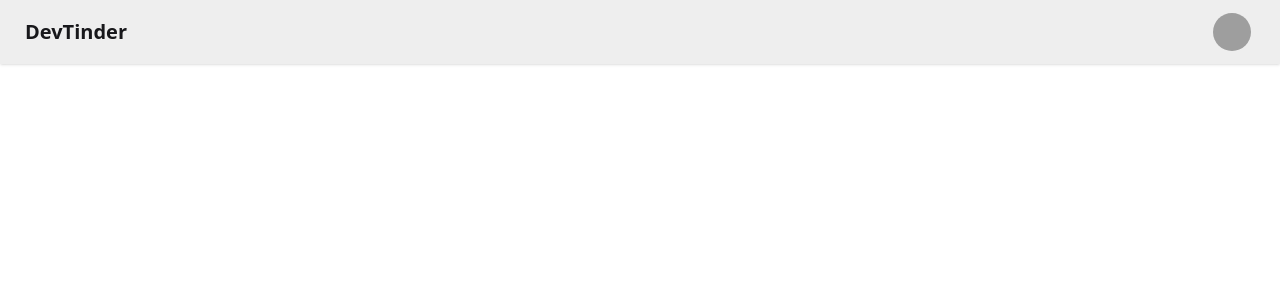
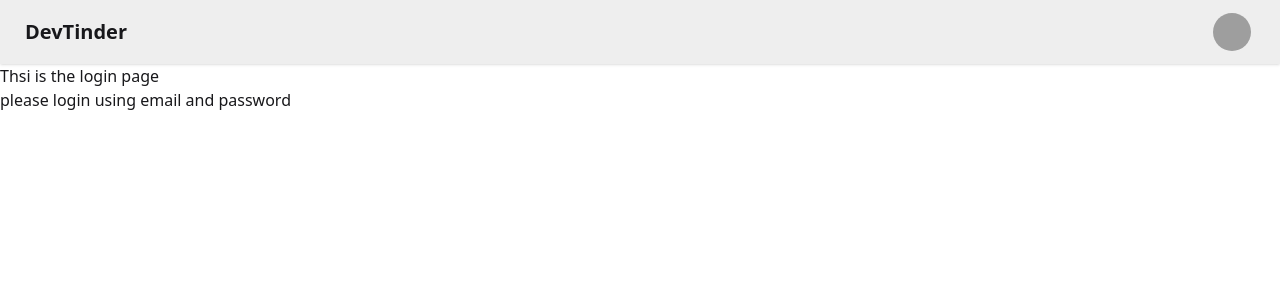
Before and after one commit to LokeshKandpal/DevTinder--Frontend, a React (Vite) app: page /login in a window 1280 px wide. Shown: the top 300 px of the page. Built offline with nearby package versions, Linux system fonts and the light colour scheme; grey boxes are pictures that could not be loaded.

Commit message:
routing setup of Body component

```diff
--- a/package.json
+++ b/package.json
@@ -13,6 +13,7 @@
     "@tailwindcss/vite": "^4.1.13",
     "react": "^19.1.1",
     "react-dom": "^19.1.1",
+    "react-router": "^7.9.3",
     "tailwindcss": "^4.1.13"
   },
   "devDependencies": {
--- a/src/App.jsx
+++ b/src/App.jsx
@@ -1,5 +1,10 @@
+import { BrowserRouter, Route, Routes } from 'react-router'
+import './App.css'
+import { NavBar } from './components/NavBar'
+import Body from './components/Body'
+import Login from './components/Login'
+import Profile from './components/Profile'
 
-import './App.css'
 
 function App() {
 
@@ -7,37 +12,15 @@ function App() {
   return (
     <>
 
+      <BrowserRouter>
+        <Routes>
+            <Route path="/" element={<Body />}>
+              <Route path='/login' element={<Login />}/>
+              <Route path='/profile' element={<Profile/>} />
+            </Route>
+        </Routes>
 
-     <div className="navbar bg-base-300 shadow-sm">
-  <div className="flex-1">
-    <a className="btn btn-ghost text-xl">DevTinder</a>
-  </div>
-  <div className="flex gap-2">
-    <div className="dropdown dropdown-end mx-5">
-      <div tabIndex={0} role="button" className="btn btn-ghost btn-circle avatar">
-        <div className="w-10 rounded-full">
-          <img
-            alt="Tailwind CSS Navbar component"
-            src="https://img.daisyui.com/images/stock/photo-1534528741775-53994a69daeb.webp" />
-        </div>
-      </div>
-      <ul
-        tabIndex={0}
-        className="menu menu-sm dropdown-content bg-base-100 rounded-box z-1 mt-3 w-52 p-2 shadow">
-        <li>
-          <a className="justify-between">
-            Profile
-            <span className="badge">New</span>
-          </a>
-        </li>
-        <li><a>Settings</a></li>
-        <li><a>Logout</a></li>
-      </ul>
-    </div>
-  </div>
-</div>
-
-
+      </BrowserRouter>
 
     </>
   )
--- /dev/null
+++ b/src/components/Body.jsx
@@ -0,0 +1,21 @@
+import React from 'react'
+import { NavBar } from './NavBar'
+import Login from './Login'
+import Profile from './Profile'
+import { Outlet } from 'react-router'
+
+
+const Body = () => {
+  return (
+   <>
+
+
+   <NavBar/>
+   <Outlet/>
+
+
+   </>
+  )
+}
+
+export default Body
--- /dev/null
+++ b/src/components/Login.jsx
@@ -0,0 +1,18 @@
+import React from 'react'
+
+const Login = () => {
+  return (
+
+
+   <>
+
+   <p>Thsi is the login page </p>
+   <p> please login using email and password</p>
+
+
+
+   </>
+  )
+}
+
+export default Login
--- /dev/null
+++ b/src/components/NavBar.jsx
@@ -0,0 +1,46 @@
+import React from 'react'
+
+export const NavBar = () => {
+  return (
+    <>
+     <div className="navbar bg-base-300 shadow-sm">
+  <div className="flex-1">
+    <a className="btn btn-ghost text-xl">DevTinder</a>
+  </div>
+  <div className="flex gap-2">
+    <div className="dropdown dropdown-end mx-5">
+      <div tabIndex={0} role="button" className="btn btn-ghost btn-circle avatar">
+        <div className="w-10 rounded-full">
+          <img
+            alt="Tailwind CSS Navbar component"
+            src="https://img.daisyui.com/images/stock/photo-1534528741775-53994a69daeb.webp" />
+        </div>
+      </div>
+      <ul
+        tabIndex={0}
+        className="menu menu-sm dropdown-content bg-base-100 rounded-box z-1 mt-3 w-52 p-2 shadow">
+        <li>
+          <a className="justify-between">
+            Profile
+            <span className="badge">New</span>
+          </a>
+        </li>
+        <li><a>Settings</a></li>
+        <li><a>Logout</a></li>
+      </ul>
+    </div>
+  </div>
+</div>
+
+
+
+
+
+
+
+
+
+
+    </>
+  )
+}
--- /dev/null
+++ b/src/components/Profile.jsx
@@ -0,0 +1,14 @@
+import React from 'react'
+
+const Profile = () => {
+  return (
+
+    <>
+      <p>This is my profile page</p>
+
+    </>
+
+  )
+}
+
+export default Profile
```
Also changed, not shown: 1 other file (tests, documents, lock files or other folders).
